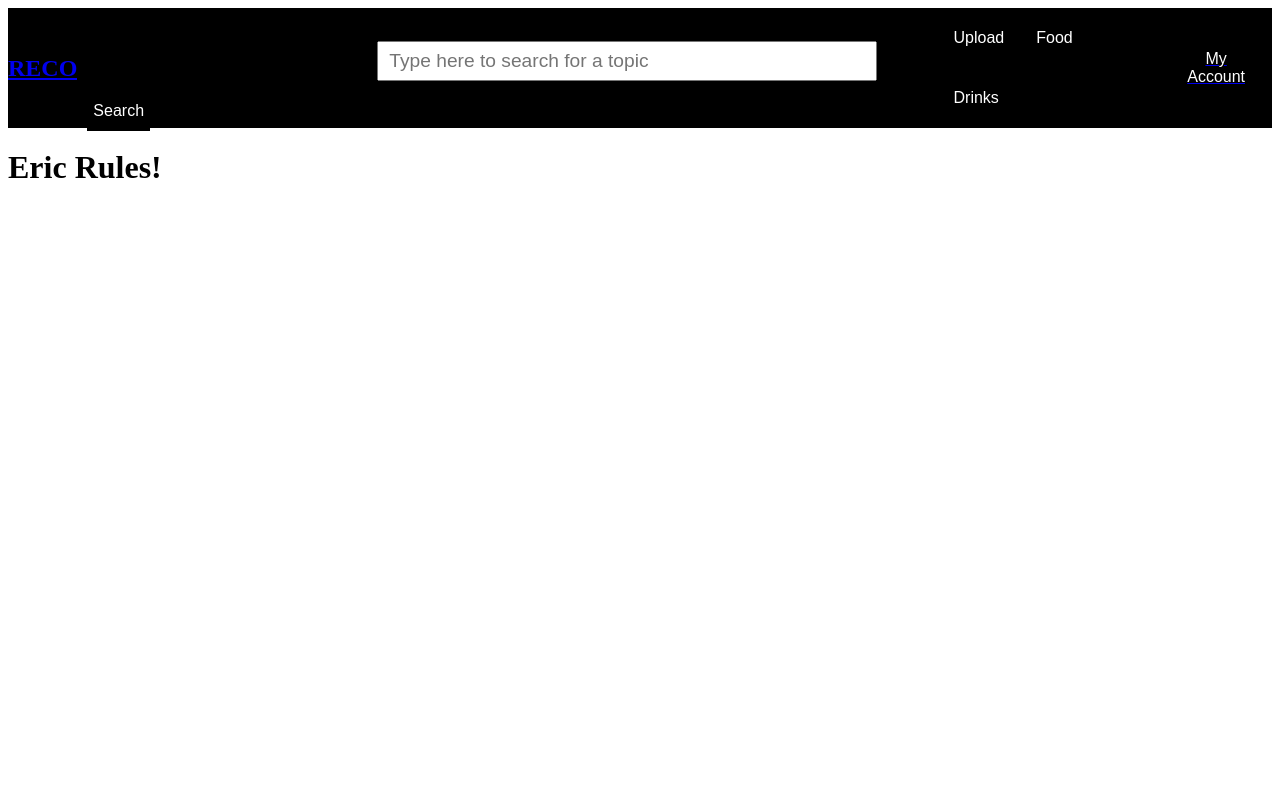
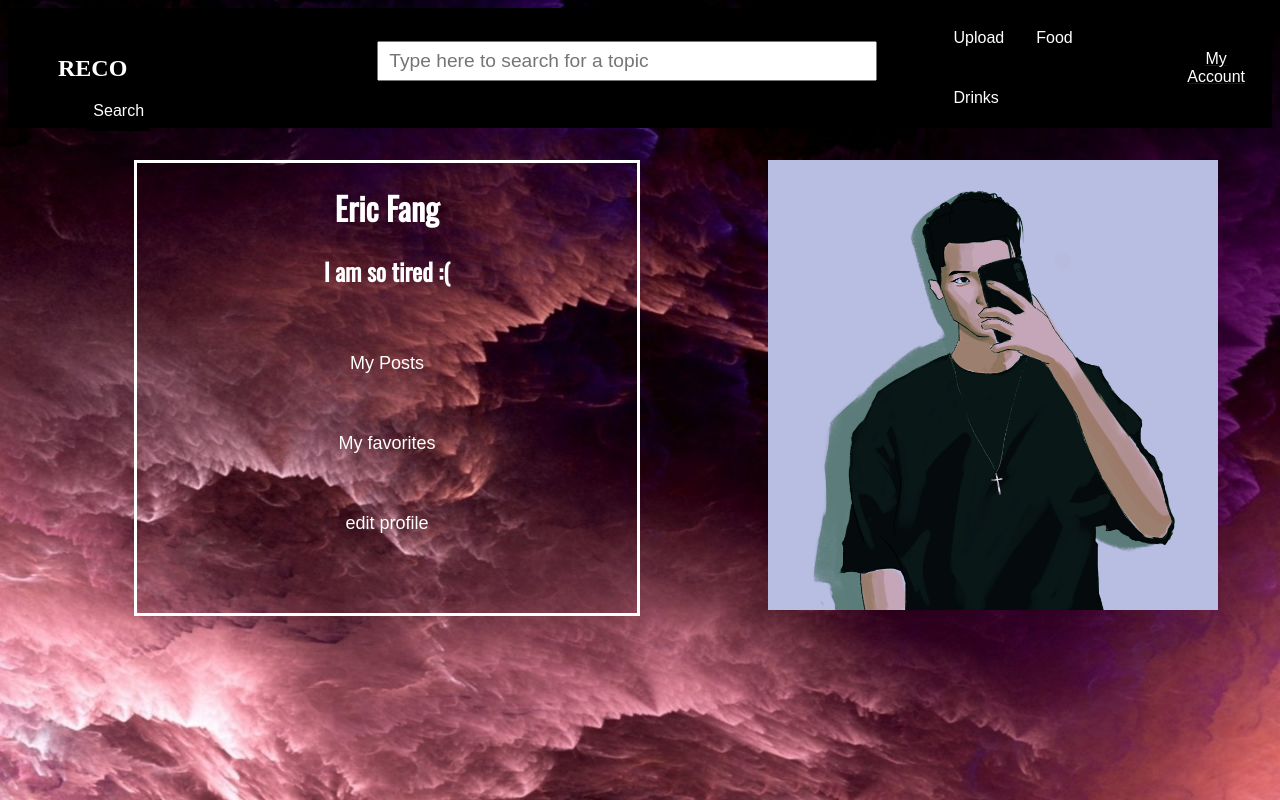
Before and after one commit to yunqiu21/reco, a React (Create React App) app in the folder frontend/: page /user in a window 1280 px wide. Built offline with nearby package versions, Linux system fonts and the light colour scheme; a web font is replaced by a local one.

Commit message:
implemented MyAccount (user profile) interface. The functionality of the buttons are yet to be implemented, and can be adjusted according to need and the progress of our development.

```diff
--- a/frontend/public/index.html
+++ b/frontend/public/index.html
@@ -26,6 +26,7 @@
     -->
     <title>RECO</title>
     <link href="https://fonts.googleapis.com/css2?family=RocknRoll+One&display=swap" rel="stylesheet">
+    <link href="https://fonts.googleapis.com/css2?family=Oswald&display=swap" rel="stylesheet">
   </head>
   <body>
     <noscript>You need to enable JavaScript to run this app.</noscript>
--- a/frontend/src/App.css
+++ b/frontend/src/App.css
@@ -0,0 +1,6 @@
+.logo{
+  color: white;
+  position: relative;
+  left: 50px;
+  text-decoration: none;
+}
--- a/frontend/src/App.js
+++ b/frontend/src/App.js
@@ -5,6 +5,7 @@ import {
   Route,
   Link
 } from "react-router-dom";
+import "./App.css"
 
 import Home from "./Home"
 import User from "./Components/User"
@@ -17,7 +18,7 @@ function App(){
     <Router>
       <div className="App">
         <nav>
-          <Link to = "/"><h1>RECO</h1></Link>
+          <Link to = "/" className="logo"><h1>RECO</h1></Link>
           <SearchBox handleSearch={() => this.handleSearch()} />
           <Navbar />
           <Link to = "/user" ><button className="button">
--- /dev/null
+++ b/frontend/src/Components/User.css
@@ -0,0 +1,41 @@
+.profile{
+  color: white;
+  display: grid;
+
+  font-family: 'Oswald', sans-serif;
+}
+
+.profile_pic{
+  position: fixed;
+  right: 40%;
+  top: 20%;
+  height: 450px;
+  width: 450px;
+  display: fixed;
+  left: 60%
+}
+.text{
+  border: white;
+  border-style: solid;
+  position: fixed;
+  text-align: center;
+  width: 500px;
+  height: 450px;
+  right: 50%;
+  top: 20%;
+}
+
+.button2{
+  border-radius: 5px;
+  margin-top: 30px;
+  height: 50px;
+  width: 150px;
+  font-size: large;
+  background-color: rgba(202, 192, 207, 0);
+  border-style: hidden;
+  color: white ;
+}
+
+.controlPanel{
+  display: inline-grid;
+}
--- a/frontend/src/Components/User.js
+++ b/frontend/src/Components/User.js
@@ -1,8 +1,24 @@
 import React from "react";
+import "./User.css"
+import eric from "../eric.jpg"
+
+
 
 function User(props){
   return(
-    <h1> Eric Rules!</h1>
+    <div className="profile">
+      <img src={eric} className="profile_pic"/>
+      <div className="text">
+        <h1 className="username">Eric Fang</h1>
+        <h2>I am so tired :(</h2>
+        <div className="controlPanel">
+          <button className="button2">My Posts</button>
+          <button className="button2">My favorites</button>
+          <button className="button2">edit profile </button>
+        </div>
+      </div>
+    </div>
+
   );
 }
 
--- a/frontend/src/index.css
+++ b/frontend/src/index.css
@@ -1,5 +1,5 @@
 html{
-  /*background-image: url(./images/background2.jpg);*/
+  background-image: url(./images/background2.jpg);
   background-size: cover;
 }
 
```
Also changed, not shown: frontend/src/eric.jpg (added), 1 other file (tests, documents, lock files or other folders).
